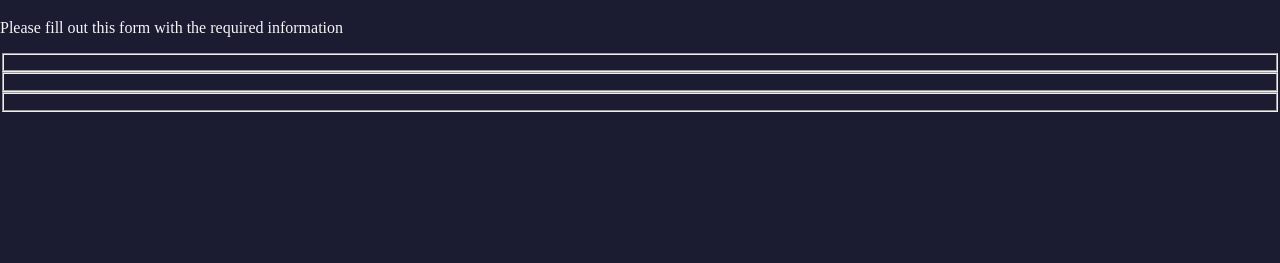
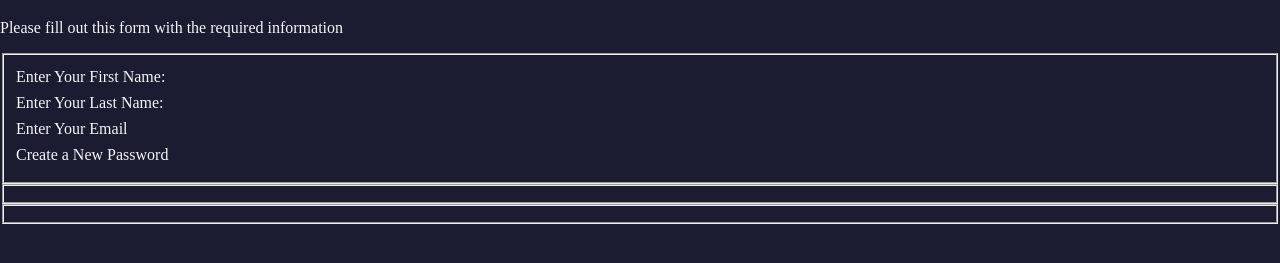
Before and after one commit to Settc/fccRegForm, a plain HTML site: page index.html in a window 1280 px wide. Shown: the part 61-324 px from the top of the page. Drawn offline with Linux system fonts and the light colour scheme.

Commit message:
Change display type of labels to block, add margin

```diff
--- a/index.html
+++ b/index.html
@@ -12,10 +12,10 @@
     <p>Please fill out this form with the required information</p>
     <form action="https://register-demo.freecodecamp.org">
         <fieldset>
-            <label></label>
-            <label></label>
-            <label></label>
-            <label></label>
+            <label>Enter Your First Name:</label>
+            <label>Enter Your Last Name:</label>
+            <label>Enter Your Email</label>
+            <label>Create a New Password</label>
         </fieldset>
         <fieldset>
 
--- a/style.css
+++ b/style.css
@@ -5,3 +5,8 @@ body {
     background-color: #1b1b32;
     color: #f5f6f7;
 }
+
+label {
+    display: block;
+    margin: 0.5rem 0;
+}
```
